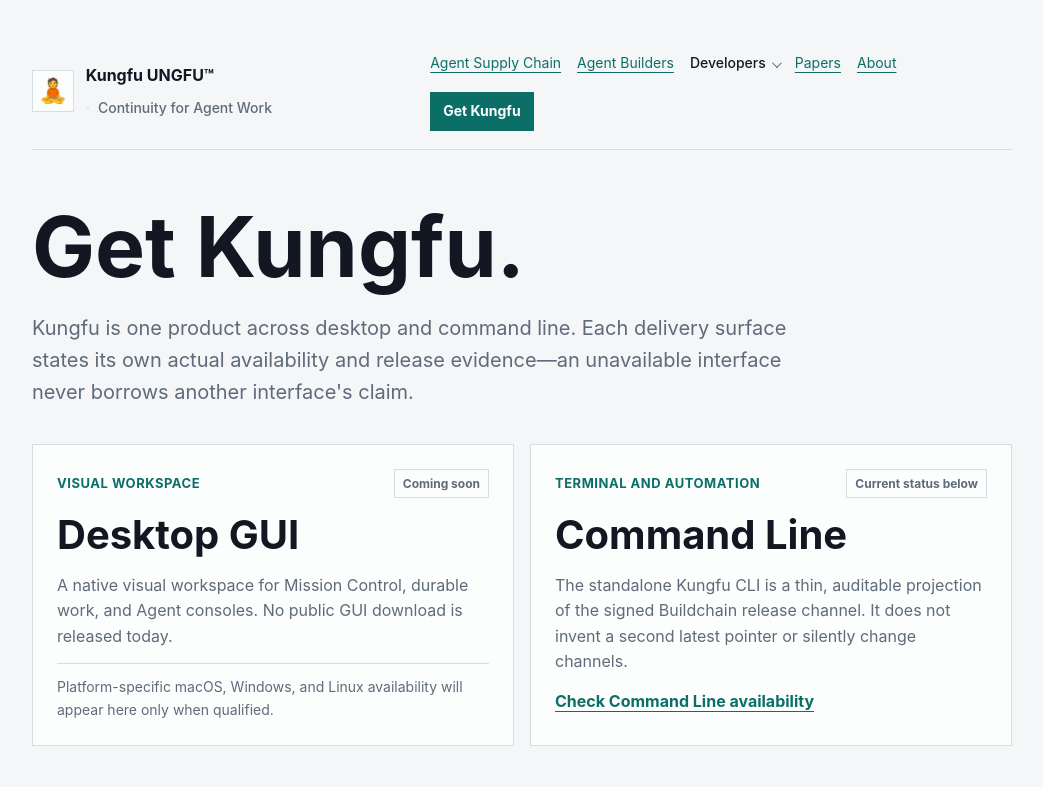
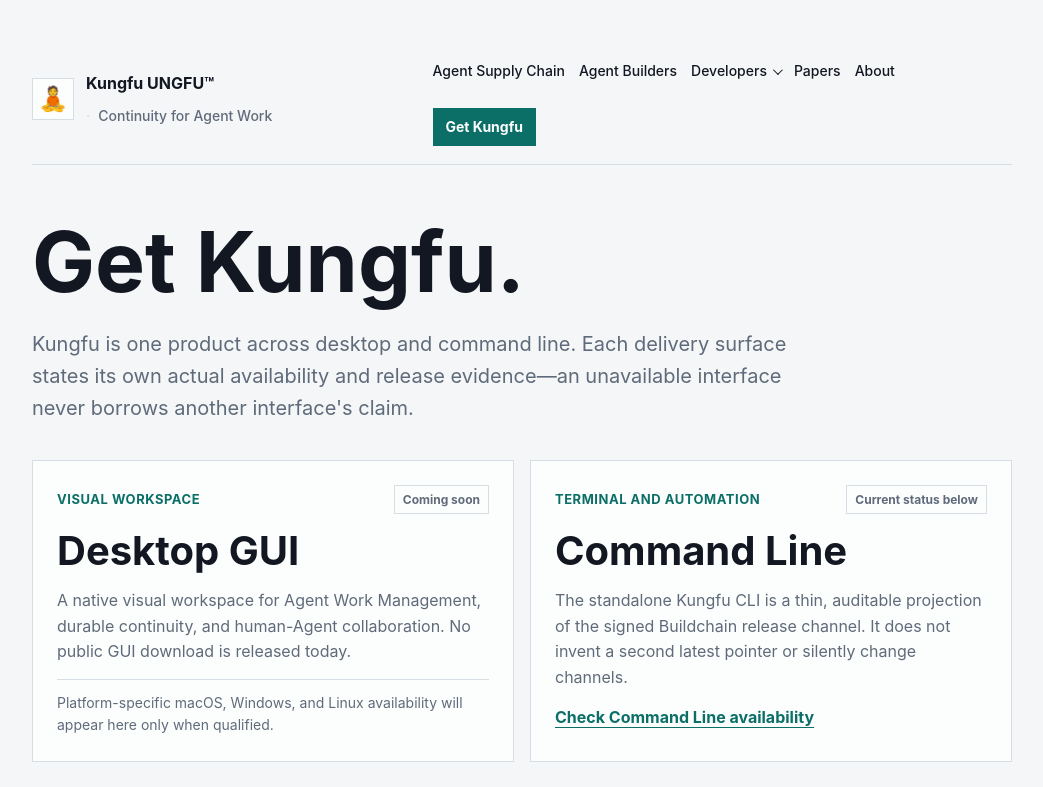
Before and after one commit to kungfu-systems/site-kungfu-tech, a website: page public/install/index.html in a window 1280 px wide. Shown: the top 787 px of the page, without its empty margins (118-1161 px from the left). Drawn offline with Linux system fonts and the light colour scheme.

Commit message:
fix: align navigation styling and product language
Signed-off-by: Keren Dong <keren.dong+cx@kungfu.link>

```diff
--- a/public/assets/site.css
+++ b/public/assets/site.css
@@ -106,10 +106,31 @@
 .site-nav {
   display: flex;
   flex-wrap: wrap;
-  gap: 18px 16px;
+  gap: 18px 14px;
   align-items: center;
   color: var(--muted);
   font-size: 14px;
+}
+
+.site-nav > a:not(.nav-cta),
+.nav-menu summary {
+  display: inline-flex;
+  align-items: center;
+  min-height: 38px;
+  color: var(--fg);
+  font-weight: 500;
+  text-decoration: none;
+}
+
+.site-nav > a:not(.nav-cta):hover,
+.site-nav > a:not(.nav-cta):focus-visible,
+.nav-menu summary:hover,
+.nav-menu summary:focus-visible,
+.nav-menu[open] summary {
+  color: var(--accent);
+  text-decoration: underline;
+  text-decoration-thickness: 1px;
+  text-underline-offset: 4px;
 }
 
 .site-nav > .nav-cta {
@@ -137,8 +158,6 @@
 
 .nav-menu summary {
   cursor: pointer;
-  color: var(--fg);
-  font-weight: 500;
   list-style: none;
 }
 
@@ -150,8 +169,8 @@
   width: 6px;
   height: 6px;
   margin-left: 6px;
-  border-right: 1px solid var(--muted);
-  border-bottom: 1px solid var(--muted);
+  border-right: 1px solid currentColor;
+  border-bottom: 1px solid currentColor;
   transform: rotate(45deg) translateY(-2px);
 }
 
@@ -228,7 +247,7 @@
 
   .site-nav {
     display: grid;
-    gap: 12px;
+    gap: 4px;
   }
 
   .nav-menu-panel {
--- a/public/install/index.html
+++ b/public/install/index.html
@@ -161,7 +161,7 @@
           <span class="edition-status">Coming soon</span>
         </div>
         <h2>Desktop GUI</h2>
-        <p>A native visual workspace for Mission Control, durable work, and Agent consoles. No public GUI download is released today.</p>
+        <p>A native visual workspace for Agent Work Management, durable continuity, and human-Agent collaboration. No public GUI download is released today.</p>
         <p class="edition-platforms">Platform-specific macOS, Windows, and Linux availability will appear here only when qualified.</p>
       </article>
 
```
Also changed, not shown: 1 other file.
